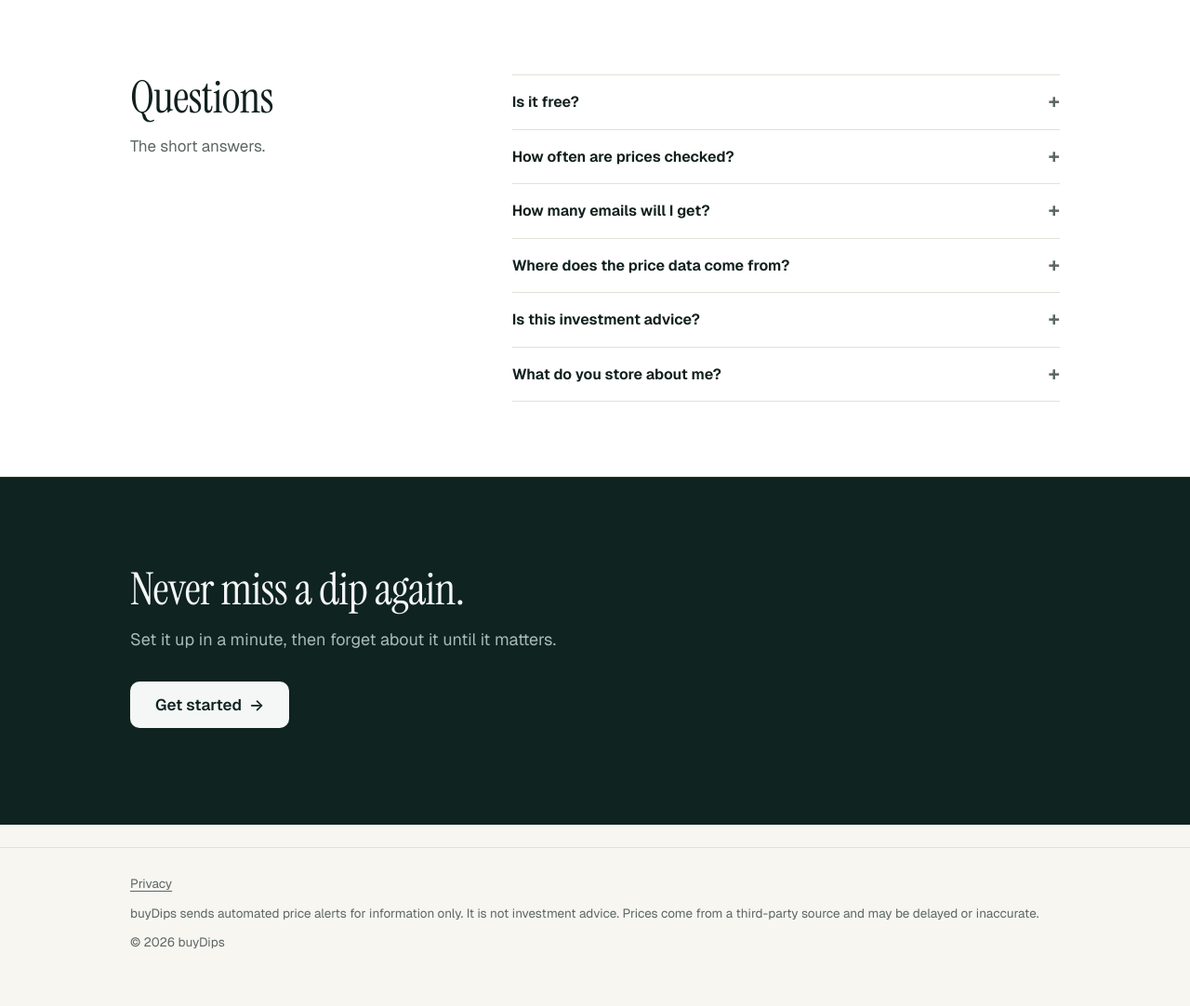
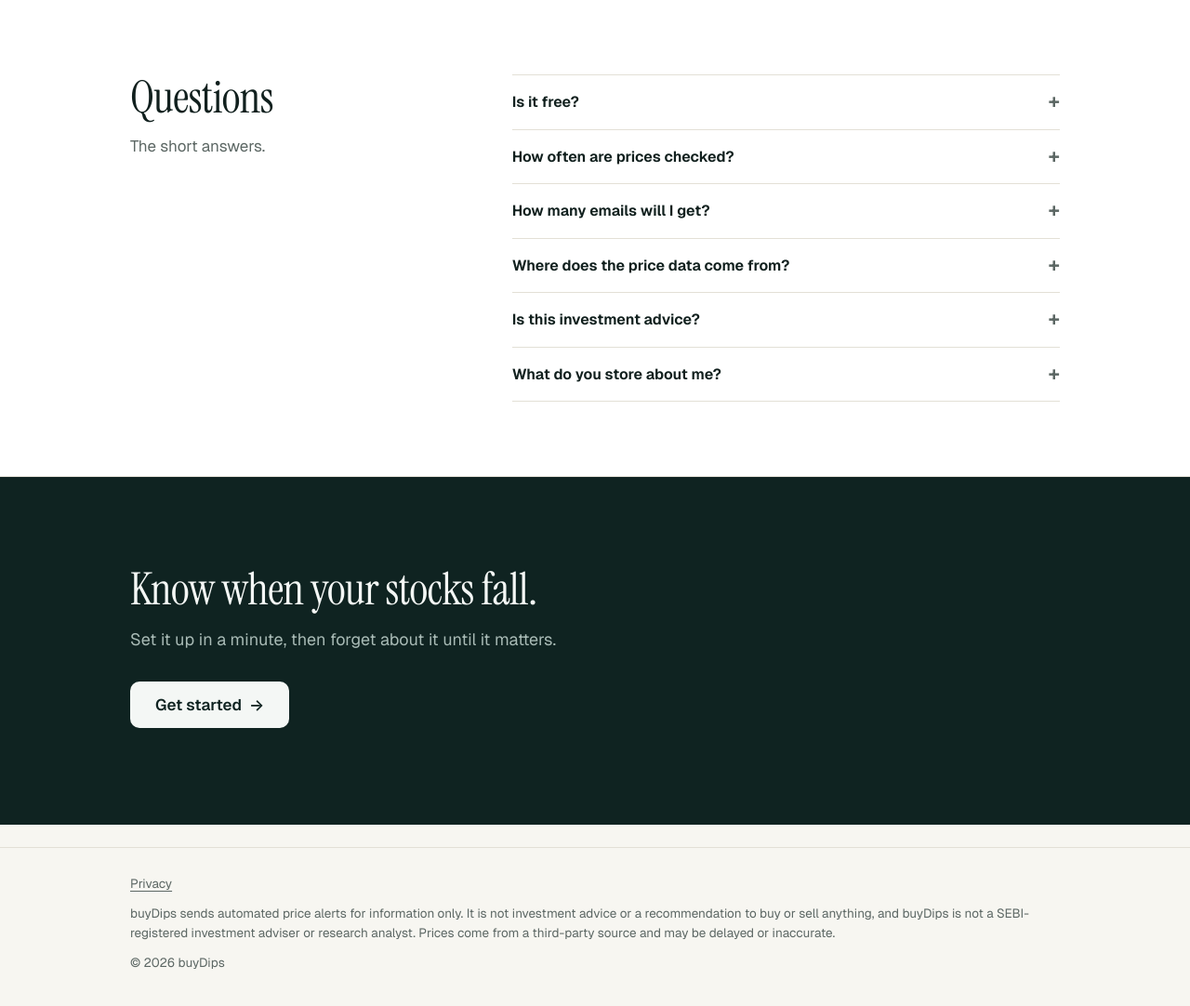
Before and after one commit to pratyush0211/buyDips, a Flask app: page / in a window 1280 px wide. Shown: the part 1809-2891 px from the top of the page at 93% size. Before the commit the page ends 2829 px from the top, so only its background shows below. Run offline with Flask 3, Linux system fonts and the light colour scheme.

Commit message:
Neutral wording and clearer disclaimers (SEBI review)
- 'dip' wording removed from the landing page and app screens ('Know when your stocks fall'); the name stays.
- 'Popular picks' is now 'Some large, widely held stocks' with a not-a-recommendation line.
- Every email and the site footer say buyDips is not a SEBI-registered investment adviser or research analyst.
- Sharing: a reminder not to share lists as tips, a warning beside the optional average, and a clearer note on shared pages.
- A test guards the wording.

Co-Authored-By: Claude Sonnet 5.5 <noreply@anthropic.com>

```diff
--- a/buydips/config.py
+++ b/buydips/config.py
@@ -71,7 +71,8 @@ MAX_WATCHLIST_ITEMS = 25
 MAX_FETCH_FAILURE_RATIO = 0.5
 
 DISCLAIMER = (
-    "This is an automated price alert for information only. It is not investment advice. "
+    "This is an automated price alert for information only. It is not investment advice or a recommendation to buy "
+    "or sell anything, and buyDips is not a SEBI-registered investment adviser or research analyst. "
     "Prices come from a third-party source and may be delayed or inaccurate."
 )
 
--- a/buydips/static/style.css
+++ b/buydips/static/style.css
@@ -459,3 +459,5 @@ a.lval { color: var(--brand); }
 .emptybucket .empty-icon { width: 48px; height: 48px; margin-bottom: 8px; }
 .emptybucket h2 { margin: 0 0 4px; }
 .emptybucket p { margin: 0 auto; max-width: 340px; }
+.sharewarn { margin: 0 0 12px; padding: 10px 12px; border-radius: 10px; background: var(--surface-2, var(--bg)); border: 1px solid var(--line); color: var(--text); font-size: 13.5px; line-height: 1.45; }
+.fine.tight { margin: -2px 0 8px; }
--- a/buydips/templates/alerts.html
+++ b/buydips/templates/alerts.html
@@ -4,7 +4,7 @@
 <div class="container app-page">
   <header class="large-head">
     <h1>Alerts</h1>
-    <p>Every dip we've emailed you about.</p>
+    <p>Every alert we've emailed you.</p>
   </header>
 
   {% if not active %}<div class="warnbox">Alerts are paused, so nothing new will be sent. <a href="/settings">Turn them back on in Settings.</a></div>{% endif %}
@@ -34,7 +34,7 @@
     {% if n_watched %}
       <p>You're watching {{ n_watched }} {{ "item" if n_watched == 1 else "items" }}. When one falls past your alert level, the email we send will appear here.</p>
     {% else %}
-      <p>You aren't watching anything yet. Pick a few stocks or indexes and we'll email you when they dip.</p>
+      <p>You aren't watching anything yet. Pick a few stocks or indexes and we'll email you when they fall past your level.</p>
       <a class="btn btn-primary" href="/watchlist">Choose what to watch</a>
     {% endif %}
   </div>
--- a/buydips/templates/base.html
+++ b/buydips/templates/base.html
@@ -68,7 +68,7 @@
       <a href="/privacy">Privacy</a>
       {% if contact_email %}<a href="mailto:{{ contact_email }}">Contact</a>{% endif %}
     </div>
-    <div>buyDips sends automated price alerts for information only. It is not investment advice. Prices come from a third-party source and may be delayed or inaccurate.</div>
+    <div>buyDips sends automated price alerts for information only. It is not investment advice or a recommendation to buy or sell anything, and buyDips is not a SEBI-registered investment adviser or research analyst. Prices come from a third-party source and may be delayed or inaccurate.</div>
     <div>© {{ year }} buyDips</div>
   </div>
 </footer>
--- a/buydips/templates/index.html
+++ b/buydips/templates/index.html
@@ -81,9 +81,9 @@
     <div class="faq-list">
     <details><summary>Is it free?</summary><p>Yes, it's free while buyDips is in beta.</p></details>
     <details><summary>How often are prices checked?</summary><p>About every 20 minutes on weekdays, covering Indian and US market hours, and only while each market is open. Prices can be delayed, so treat alerts as a heads-up, not a trading signal.</p></details>
-    <details><summary>How many emails will I get?</summary><p>At most one per check, grouping everything that dipped. Each item alerts once per trading day, even if it keeps falling.</p></details>
+    <details><summary>How many emails will I get?</summary><p>At most one per check, grouping everything that fell. Each item alerts once per trading day, even if it keeps falling.</p></details>
     <details><summary>Where does the price data come from?</summary><p>A third-party source (Yahoo Finance). It can occasionally be wrong or unavailable, which is why alerts are for information only.</p></details>
-    <details><summary>Is this investment advice?</summary><p>No. buyDips only reports that a price moved. It doesn't recommend buying or selling anything.</p></details>
+    <details><summary>Is this investment advice?</summary><p>No. buyDips only reports that a price moved. It doesn't recommend buying or selling anything, and buyDips is not a SEBI-registered investment adviser or research analyst.</p></details>
     <details><summary>What do you store about me?</summary><p>Only your email address and your watchlist. You can delete both permanently from the watchlist page. See the <a href="/privacy">privacy page</a>.</p></details>
     </div>
   </div>
@@ -92,7 +92,7 @@
 {% if not user %}
 <section class="cta">
   <div class="container">
-    <h2 class="reveal">Never miss a dip again.</h2>
+    <h2 class="reveal">Know when your stocks fall.</h2>
     <p class="reveal">Set it up in a minute, then forget about it until it matters.</p>
     <a class="btn btn-light btn-lg reveal" href="#signup">Get started <span class="arrow" aria-hidden="true">&rarr;</span></a>
   </div>
--- a/buydips/templates/settings.html
+++ b/buydips/templates/settings.html
@@ -15,7 +15,7 @@
     <li class="lrow">
       <form method="post" action="/settings/alerts" class="rowform">
         <input type="hidden" name="csrf" value="{{ csrf_token() }}">
-        <label class="lmain" for="alerts-on"><span class="lname">Email alerts</span><span class="lsub">{{ "On: you'll be emailed when something dips." if active else "Paused: nothing will be sent." }}</span></label>
+        <label class="lmain" for="alerts-on"><span class="lname">Email alerts</span><span class="lsub">{{ "On: you'll be emailed when something falls past your level." if active else "Paused: nothing will be sent." }}</span></label>
         <input type="checkbox" class="switch" id="alerts-on" name="on" value="1" data-autosubmit {% if active %}checked{% endif %}>
         <noscript><button class="btn btn-ghost btn-sm">Save</button></noscript>
       </form>
--- a/buydips/templates/shared.html
+++ b/buydips/templates/shared.html
@@ -18,7 +18,7 @@
   <section class="bhero">
     <div class="bhero-label">Average since added</div>
     <div class="bhero-num tone-{{ m.tone }}">{{ m.avg_text }}</div>
-    <div class="bsub">Equal weight across {{ m.n_priced }} {{ "stock" if m.n_priced == 1 else "stocks" }}. Measured from the day the owner added each one.</div>
+    <div class="bsub">A simple average of each stock's move since the owner added it. Not a track record, and no indication of future results.</div>
   </section>
   {% endif %}
 
```
Also changed, not shown: buydips/templates/bucket.html (+5 -2 lines), tests/test_buckets_usecases.py (+28 -2 lines).
